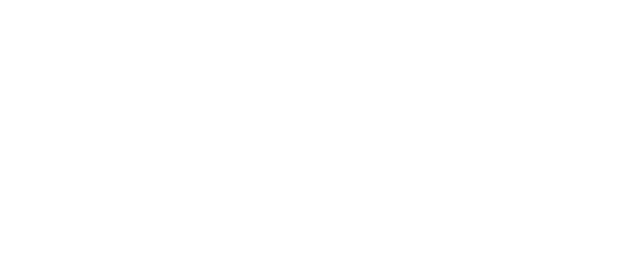
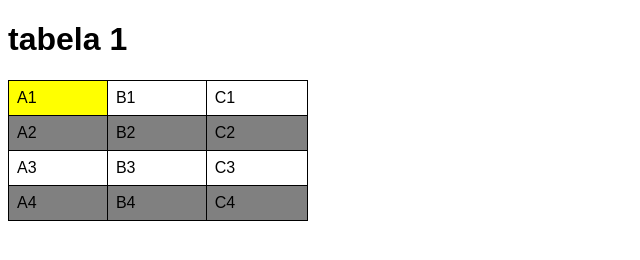
Before and after one commit to joaocarlosduartemartinsnet/html-css, a plain HTML site: page cap20exercicios/tabela01.html in a window 1280 px wide. Shown: the whole page, without its empty margins (0-640 px from the left). Drawn offline with Linux system fonts and the light colour scheme.

Commit message:
tabela(simples)

```diff
--- a/cap20exercicios/tabela01.html
+++ b/cap20exercicios/tabela01.html
@@ -1,14 +1,60 @@
 <!DOCTYPE html>
 <html lang="pt-br">
+
 <head>
     <meta charset="UTF-8">
     <meta http-equiv="X-UA-Compatible" content="IE=edge">
     <meta name="viewport" content="width=device-width, initial-scale=1.0">
     <title>tabelas html</title>
+    <style>
+        body{
+            font-family: 'arial', sans-serif;
+        }
+
+        table{
+            width: 300px;
+            border-collapse: collapse;
+        }
+
+        tr.linha{
+            background-color: gray;
+        }
+
+        td.dado{
+            background-color: yellow;
+        }
+
+        td{
+            border: 1px solid rgb(0, 0, 0);
+            padding: 8px;
+        }
+    </style>
 </head>
+
 <body>
+    <h1>tabela 1</h1>
     <table>
-
+        <tr>
+            <td class="dado">A1</td>
+            <td>B1</td>
+            <td>C1</td>
+        </tr>
+        <tr class="linha">
+            <td>A2</td>
+            <td>B2</td>
+            <td>C2</td>
+        </tr>
+        <tr >
+            <td>A3</td>
+            <td>B3</td>
+            <td>C3</td>
+        </tr>
+        <tr class="linha">
+            <td>A4</td>
+            <td>B4</td>
+            <td>C4</td>
+        </tr>
     </table>
 </body>
+
 </html>
```
